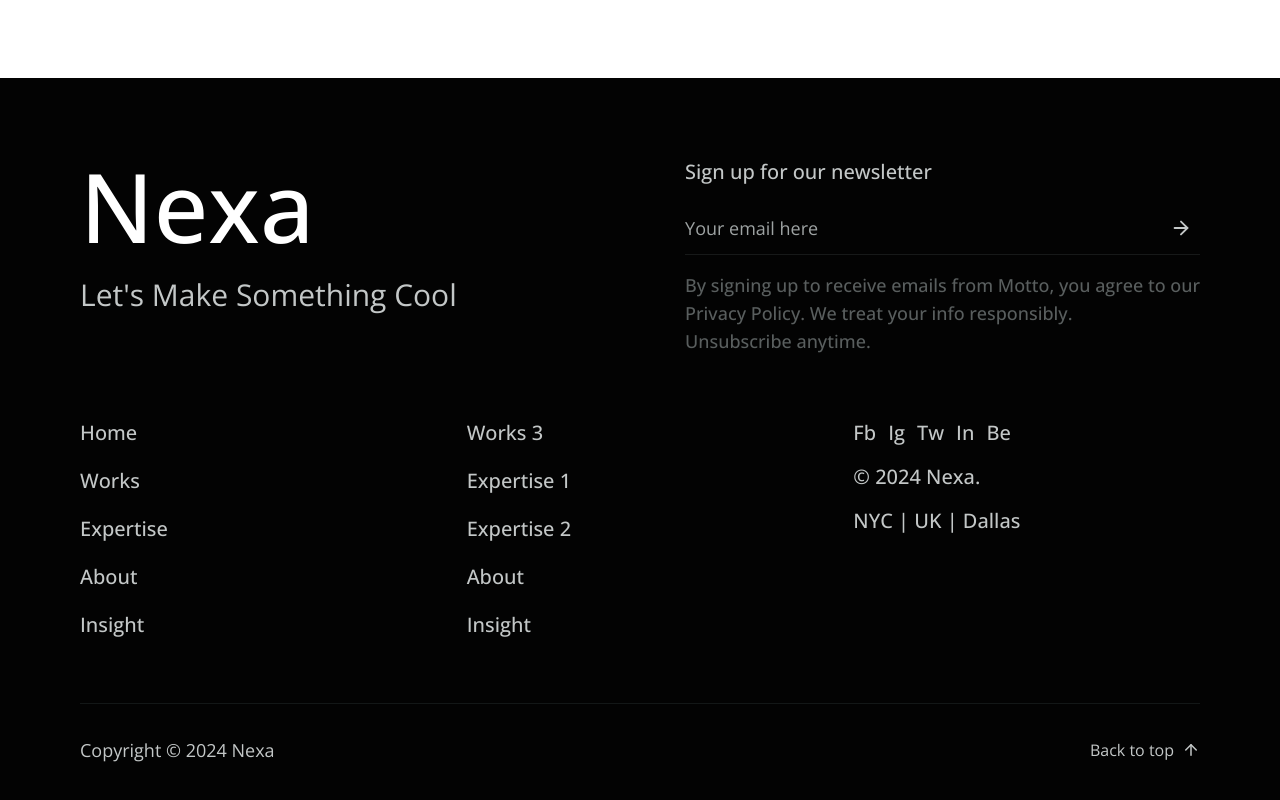
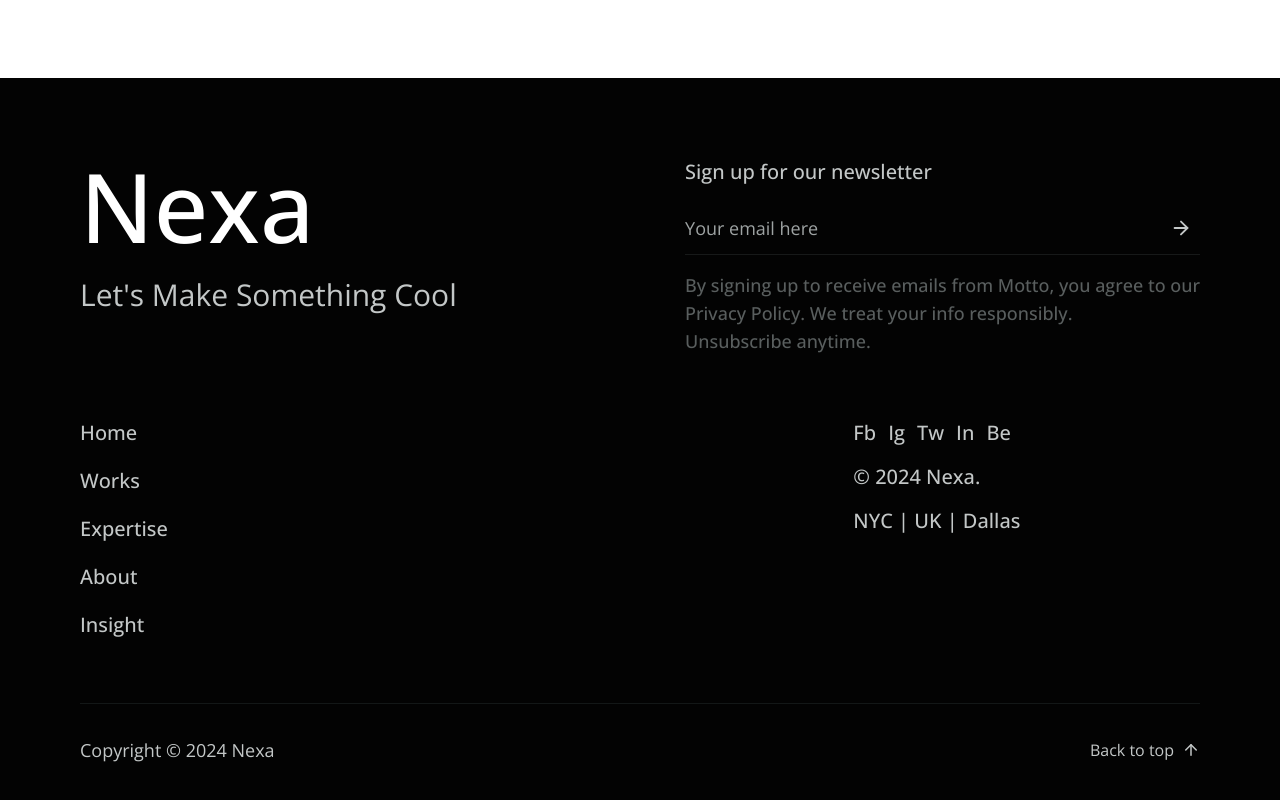
Before and after one commit to JihadZaidan/nexa-complete-verse, a Next.js app: page /work-two in a window 1280 px wide. Shown: the part 3332-4132 px from the top of the page. Built offline with nearby package versions, Linux system fonts and the light colour scheme.

Commit message:
update and resolving to routing primary data

```diff
--- a/src/data/footer.ts
+++ b/src/data/footer.ts
@@ -7,28 +7,28 @@ interface FooterProps {
 
 export const footer : FooterProps[] = [
     {
-        url: "/work-three",
-        label: "Works 3",
+        url: "/two-land",
+        label: "Awards",
         published: true
     },
     {
-        url: "/expertise",
-        label: "Expertise 1",
+        url: "/three-land",
+        label: "Branding",
+        published: true
+    },
+    {
+        url: "work-two",
+        label: "Careers",
+        published: true
+    },
+    {
+        url: "work-three",
+        label: "Inquiries",
         published: true
     },
     {
         url: "/secpertise",
-        label: "Expertise 2",
-        published: true
-    },
-    {
-        url: "/about",
-        label: "About",
-        published: true
-    },
-    {
-        url: "/insight",
-        label: "Insight",
+        label: "Contact Us",
         published: true
     }
 ]
```
